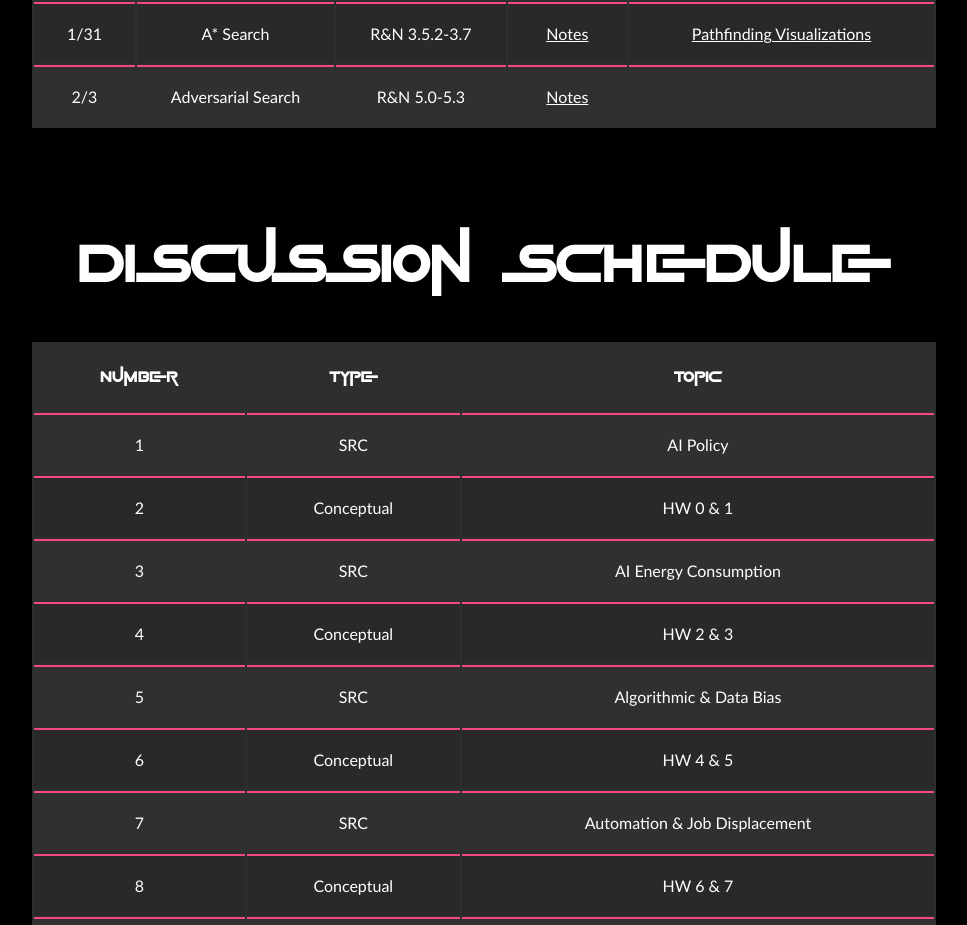
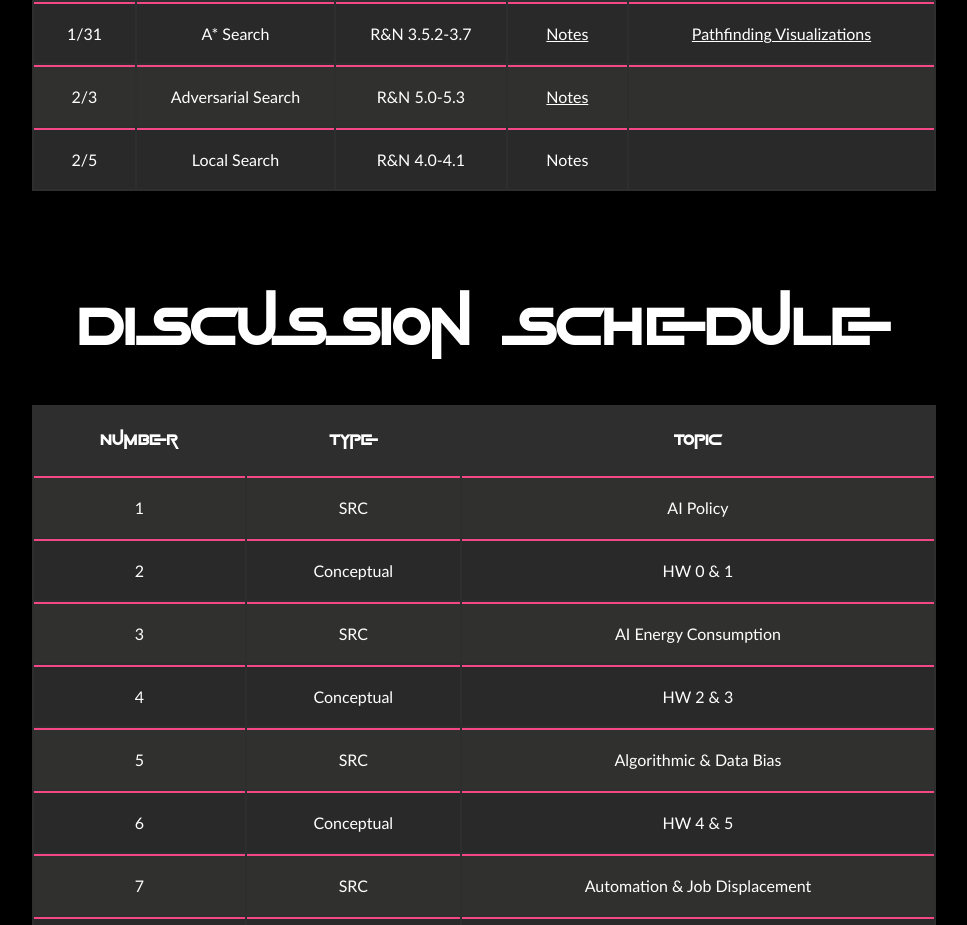
Before and after one commit to BrownCSCI410/s25-website, a React (Create React App) app: page / in a window 1280 px wide. Shown: the part 1358-2283 px from the top of the page, without its empty margins (156-1123 px from the left). Built offline with nearby package versions, Linux system fonts and the light colour scheme.

Commit message:
2/5 Lecture Notes

```diff
--- a/src/Components/Lectures/Lectures.tsx
+++ b/src/Components/Lectures/Lectures.tsx
@@ -76,11 +76,40 @@ export class Lectures extends React.Component<LectureProps> {
 			]),
 			autoReleaseDate: "Jan 29, 2025 02:00:00 EDT",
 		},
-        { cellNames: ["1/31", "A* Search", "R&N 3.5.2-3.7", "Notes", "Pathfinding Visualizations"], cellNametoLinks: new Map<string,string>([["Notes", require("./lecture_notes/informed_search.pdf")],["Pathfinding Visualizations", "https://qiao.github.io/PathFinding.js/visual/"]]),autoReleaseDate: "Jan 29, 2025 02:00:00 EDT"  },
-        { cellNames: ["2/3", "Adversarial Search", "R&N 5.0-5.3", "Notes", " "], cellNametoLinks: new Map<string,string>([["Notes", require("./lecture_notes/adversarial_search.pdf")]]) ,autoReleaseDate: "Jan 29, 2025 02:00:00 EDT" },
-        /**
-	{ cellNames: ["2/3", "Local Search", "R&N 4.0-4.1", "Notes", " "], cellNametoLinks: new Map<string,string>([["Notes", "lecture_notes/local_search.pdf"]]) ,autoReleaseDate: "Mar 16, 2025 04:00:00 EDT" },
-	{ cellNames: ["2/5", "Prepositional Logic and Satisfiability", "R&N 7.3-7.5.2", "Notes", " "], cellNametoLinks: new Map<string,string>([["Notes", "lecture_notes/satisfiability.pdf"]]) ,autoReleaseDate: "Mar 16, 2025 04:00:00 EDT" },
+		{
+			cellNames: [
+				"1/31",
+				"A* Search",
+				"R&N 3.5.2-3.7",
+				"Notes",
+				"Pathfinding Visualizations",
+			],
+			cellNametoLinks: new Map<string, string>([
+				["Notes", require("./lecture_notes/informed_search.pdf")],
+				[
+					"Pathfinding Visualizations",
+					"https://qiao.github.io/PathFinding.js/visual/",
+				],
+			]),
+			autoReleaseDate: "Jan 29, 2025 02:00:00 EDT",
+		},
+		{
+			cellNames: ["2/3", "Adversarial Search", "R&N 5.0-5.3", "Notes", " "],
+			cellNametoLinks: new Map<string, string>([
+				["Notes", require("./lecture_notes/adversarial_search.pdf")],
+			]),
+			autoReleaseDate: "Jan 29, 2025 02:00:00 EDT",
+		},
+		{
+			cellNames: ["2/5", "Local Search", "R&N 4.0-4.1", "Notes", " "],
+			cellNametoLinks: new Map<string, string>([
+				["Notes", require("./lecture_notes/local_search.pdf")],
+			]),
+			autoReleaseDate: "Feb 5, 2025 02:00:00 EDT",
+		},
+
+		/**
+				{ cellNames: ["2/5", "Prepositional Logic and Satisfiability", "R&N 7.3-7.5.2", "Notes", " "], cellNametoLinks: new Map<string,string>([["Notes", "lecture_notes/satisfiability.pdf"]]) ,autoReleaseDate: "Mar 16, 2025 04:00:00 EDT" },
         { cellNames: ["2/7", "CSPs", "R&N 6.1, 6.4", "Notes", " "], cellNametoLinks: new Map<string,string>([["Notes", "lecture_notes/CSP.pdf"]]) ,autoReleaseDate: "Mar 16, 2025 04:00:00 EDT" },
         { cellNames: ["2/10", "Probability Review", "R&N 13", "Notes", " "], cellNametoLinks: new Map<string,string>([["Notes", "lecture_notes/probability.pdf"]]),autoReleaseDate: "Mar 16, 2025 04:00:00 EDT"  },
         { cellNames: ["2/12", "Bayesian Networks", "R&N 14-14.5", "Notes", "Particle Filters"], cellNametoLinks: new Map<string,string>([["Notes", "lecture_notes/bayes_nets.pdf"],["Particle Filters", "https://amrl.cs.utexas.edu/interactive-particle-filters/"]]) ,autoReleaseDate: "Mar 16, 2025 04:00:00 EDT" },
```
Also changed, not shown: 1 other file (tests, documents, lock files or other folders).
